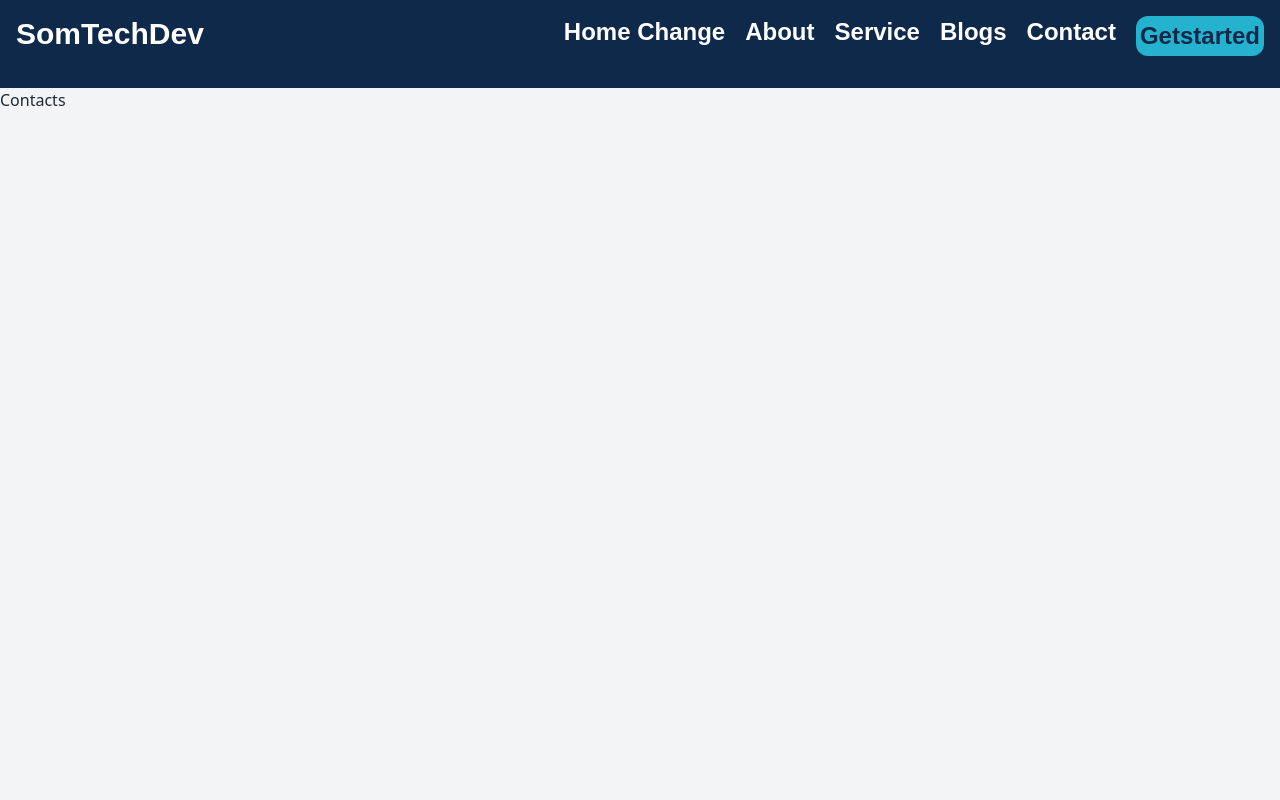
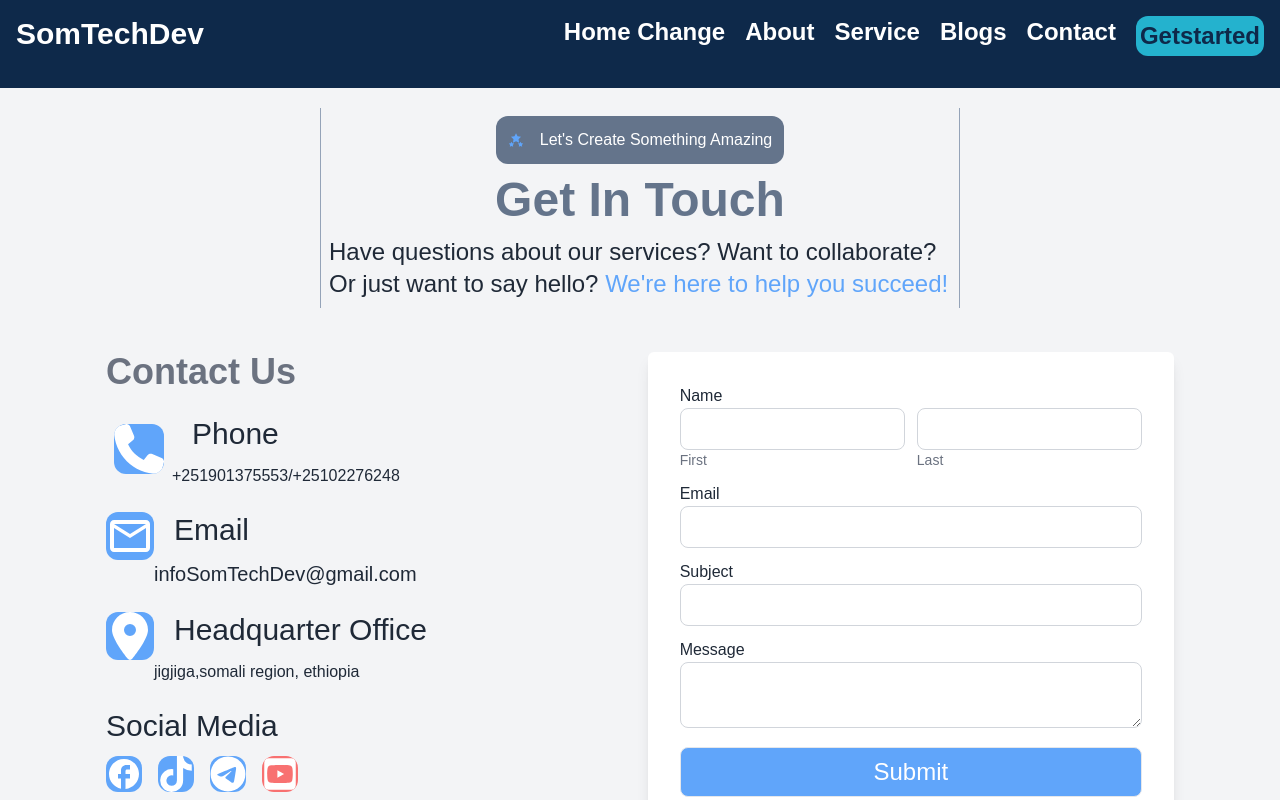
Before and after one commit to abdikadirpro/somTechDev, a React (Vite) app: page /contacts in a window 1280 px wide. Shown: the top 800 px of the page. Built offline with nearby package versions, Linux system fonts and the light colour scheme.

Commit message:
completed contact page

```diff
--- a/package.json
+++ b/package.json
@@ -13,6 +13,7 @@
     "init": "^0.1.2",
     "react": "^19.2.0",
     "react-dom": "^19.2.0",
+    "react-icons": "^5.5.0",
     "react-router-dom": "^6.30.2"
   },
   "devDependencies": {
--- a/src/Components/contacts/ContactCallToAction.jsx
+++ b/src/Components/contacts/ContactCallToAction.jsx
@@ -0,0 +1,17 @@
+import { GiStarsStack } from "react-icons/gi";
+
+const ContactCallToAction = () => {
+  return (
+   <div className="flex flex-col justify-center items-center w-full sm:w-1/4 md:w-1/3 lg:w-1/2 gap-3 p-2 mt-5 border-l border-r border-slate-400 max-w-[1100px] mx-auto">
+
+    <p className='bg-slate-500 p-3 flex flex-row gap-4 items-center rounded-xl text-white font-normal'>
+        <  GiStarsStack className="text-blue-400" />
+        Let's Create Something Amazing</p>
+    <h1 className="text-5xl font-semibold capitalize text-slate-500">Get in Touch</h1>
+    <p className="text-2xl font-lightg">Have questions about our services? Want to collaborate? Or
+         just want to say hello? <span className="text-blue-400">We're here to help you succeed!</span></p>
+    </div>
+  )
+}
+
+export default ContactCallToAction
--- a/src/Components/contacts/ContactContent.jsx
+++ b/src/Components/contacts/ContactContent.jsx
@@ -0,0 +1,100 @@
+import { FaPhone ,FaLocationDot,FaTiktok,FaTelegram,FaSquareYoutube} from "react-icons/fa6";
+import { MdOutlineMailOutline,MdOutlineFacebook } from "react-icons/md";
+
+function ContactContent() {
+  return (
+    <div>
+     <div className=" flex flex-col md:flex-row gap-4 justify-around w-full max-w-[1100px] mx-auto p-4
+">
+
+
+        <div className="flex flex-col gap-6 w-full lg:w-1/2">
+
+           <h1 className=' capitalize text-4xl font-semibold sm:text-center lg:text-start text-gray-500'>contact Us</h1>
+
+          <div className="flex flex-row">
+             <FaPhone className="text-white rounded-xl bg-blue-400 w-[50px] h-[50px] font-semibold text-2xl m-2" />
+            <div className="space-y-3">
+                <span className="ml-5 text-3xl">Phone</span>
+                <p>+251901375553/+25102276248</p>
+            </div>
+          </div>
+          <div className="flex flex-row">
+             <MdOutlineMailOutline className="text-white rounded-xl bg-blue-400 font-semibold text-5xl " />
+            <div className="space-y-3">
+                <span className="ml-5 text-3xl">Email</span>
+                <p className="text-xl">infoSomTechDev@gmail.com</p>
+            </div>
+          </div>
+          <div className="flex flex-row">
+             <FaLocationDot className="text-white rounded-xl bg-blue-400 font-extrabold text-5xl" />
+            <div className="space-y-3">
+                <span className="ml-5 text-3xl">Headquarter Office</span>
+                <p>jigjiga,somali region, ethiopia</p>
+            </div>
+          </div>
+         <div className="flex flex-col gap-3">
+           <h1 className="capitalize text-2xl md:text-3xl">social media</h1>
+            <div className="flex flex-row justify-start items-center gap-4">
+               <MdOutlineFacebook className="text-4xl bg-blue-400 text-white rounded-xl" />
+               <FaTiktok className="text-4xl bg-blue-400 text-white rounded-xl" />
+               <FaTelegram className="text-4xl bg-blue-400 text-white rounded-xl" />
+               <FaSquareYoutube className="text-4xl bg-red-400 text-white rounded-xl" />
+            </div>
+          </div>
+        </div>
+       <div className="shadow-lg p-6 bg-white rounded-md w-full lg:w-1/2 sm:1/4">
+
+          <div className=" flex flex-col m-2  ">
+            <label >Name</label>
+           <div className="flex flex-col md:flex-row w-full gap-3">
+  <div className="w-full">
+    <input
+      type="text"
+      className="w-full border border-gray-300 rounded-lg px-4 py-2 focus:ring-2 focus:ring-blue-500 outline-none"
+    />
+    <p className="text-sm text-gray-500">First</p>
+  </div>
+
+  <div className="w-full">
+    <input
+      type="text"
+      className="w-full border border-gray-300 rounded-lg px-4 py-2 focus:ring-2 focus:ring-blue-500 outline-none"
+    />
+    <p className="text-sm text-gray-500">Last</p>
+  </div>
+</div>
+
+
+
+
+            <div className="mt-3">
+                <label htmlFor="">Email</label>
+                  <input type="email"
+            className="border border-gray-300 rounded-lg px-4 py-2 focus:ring-2 focus:ring-blue-500 w-full outline-none" />
+            </div>
+            <div className="mt-3">
+                <label htmlFor="">Subject</label>
+                  <input type="email"
+            className="border border-gray-300 rounded-lg     focus:ring-blue-500 px-4 py-2 w-full outline-none" />
+            </div>
+            <div className="mt-3">
+                <label htmlFor="">Message</label>
+                  <textarea type="email"
+            className="border border-gray-300 rounded-lg px-4 focus:ring-2 focus:ring-blue-500 py-2 w-full outline-none" />
+            </div>
+            <div className="mt-3">
+               <button
+               className="border bg-blue-400  rounded-lg px-4 py-2 w-full text-white capitalize text-2xl outline-none"
+               >submit</button>
+            </div>
+
+          </div>
+
+        </div>
+      </div>
+    </div>
+  )
+}
+
+export default ContactContent
--- a/src/Components/footer/Footer.jsx
+++ b/src/Components/footer/Footer.jsx
@@ -0,0 +1,26 @@
+import React from 'react'
+
+function Footer() {
+  return (
+    <div className="flex justify-around lg:1/2 flex-col  items-center md:1/3 sm:flex-row bg-blue-400 w-screen h-[170px]  ">
+      <div className="max-w-[1100px] mx-auto  flex justify-around lg:1/2 flex-col  items-center md:1/3 sm:flex-row bg-blue-400 w-screen ">
+        <div >
+        <h1 className='capitalize text-4xl text-white   '>Join and get amazing discoun</h1>
+      </div>
+      <div className=" flex justify-center items-center gap-y-2 ">
+        <form action="" className='   grid grid-cols-2 sm:grid-cols-2 lg:grid-cols-3 gap-4 h-full w-full max-w-3xl  '>
+            <input type="text" placeholder='your name'
+            className='bg-transparent text-white placeholder:text-white outline-none focus:ring-2 focus:ring-blue-500 capitalize border border-l-gray-50 p-1 rounded-md'
+            />
+            <input type="text" placeholder='your email'
+            className='bg-transparent text-white placeholder:text-white capitalize outline-none focus:ring-2 focus:ring-blue-500 border border-l-gray-50 p-1 rounded-md'
+            />
+            <button className='border border-l-gray-50 p-1 px-6 text-white hover:bg-blue-500'>subscribe</button>
+        </form>
+      </div>
+      </div>
+    </div>
+  )
+}
+
+export default Footer
--- a/src/Components/footer/Footers.jsx
+++ b/src/Components/footer/Footers.jsx
@@ -0,0 +1,11 @@
+import React from 'react'
+
+function Footers() {
+  return (
+    <div>
+
+    </div>
+  )
+}
+
+export default Footers
--- a/src/Components/home/Hero.jsx
+++ b/src/Components/home/Hero.jsx
@@ -14,7 +14,7 @@ const Hero = ()=>{
                 and management system for businesses,
                 schools,hospitals,HR-M's and startups
               </p>
-            <button className="mt-6 bg-black text-white px-6 py-3 rounded-lg">Hire Us now!</button>
+            <button className="mt-6 bg-gray-800   text-white px-6 py-3 rounded-lg">Hire Us now!</button>
         </div>
         <img     className="w-[420px] h-[320px] object-cover rounded-xl shadow-lg"
         src="https://media.istockphoto.com/id/2220470068/photo/successful-professional-typing-on-laptop-working-intently-at-sleek-workspace-with-focused.webp?a=1&b=1&s=612x612&w=0&k=20&c=1nntQfSRPum3qhApfrL3AbF18VqCxp1DfH3dan_fAaI=" alt="" />
--- a/src/index.css
+++ b/src/index.css
@@ -8,4 +8,5 @@
 
 body {
 @apply bg-gray-100 text-gray-800 font-sans;
+@apply font-body
 }
--- a/src/pages/About.jsx
+++ b/src/pages/About.jsx
@@ -1,4 +1,4 @@
-import React from 'react'
+
 
 const About = () => {
   return (
--- a/src/pages/Contacts.jsx
+++ b/src/pages/Contacts.jsx
@@ -1,8 +1,15 @@
 import React from 'react'
+import ContactCallToAction from '../Components/contacts/ContactCallToAction'
+import ContactContent from '../Components/contacts/ContactContent'
+import Footer from '../Components/footer/Footer'
 
 const Contacts = () => {
   return (
-    <div>Contacts</div>
+<div className="flex flex-col gap-y-7 ">
+      <ContactCallToAction />
+      <ContactContent />
+      <Footer />
+    </div>
   )
 }
 
```
Also changed, not shown: 1 other file (tests, documents, lock files or other folders).
